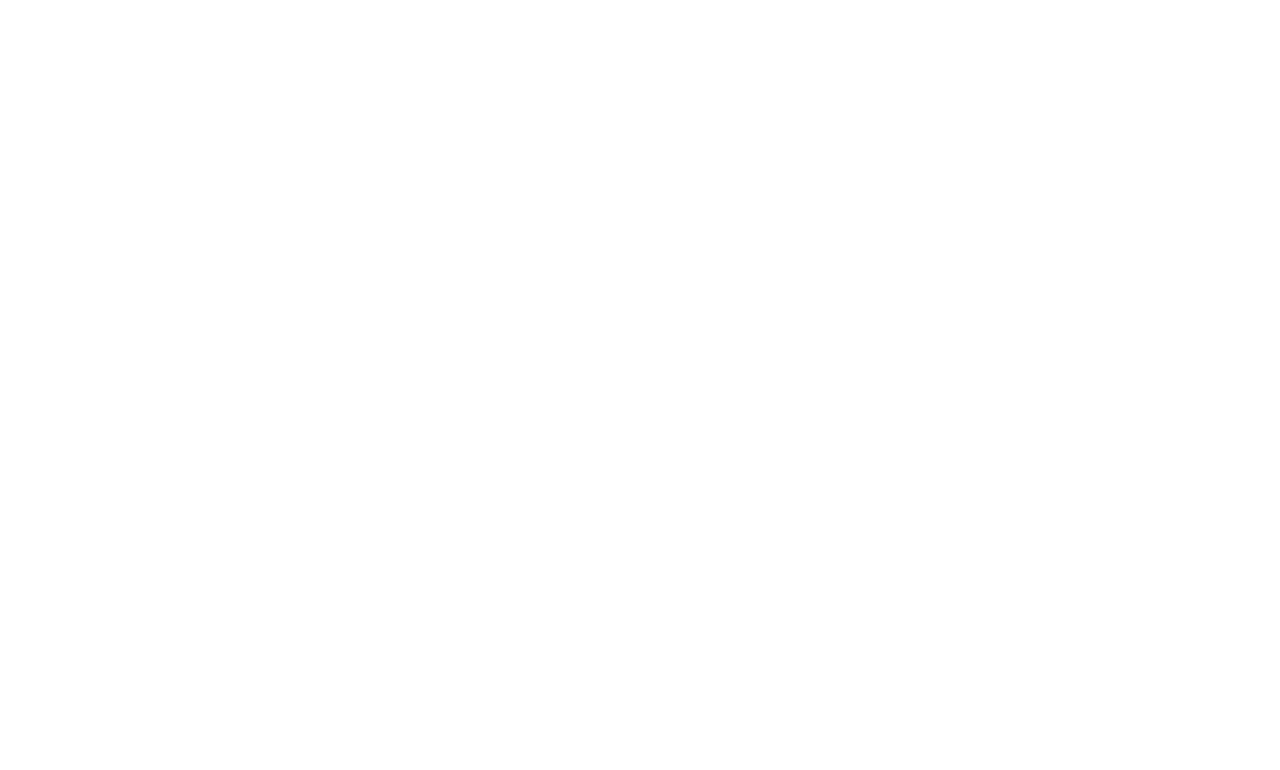
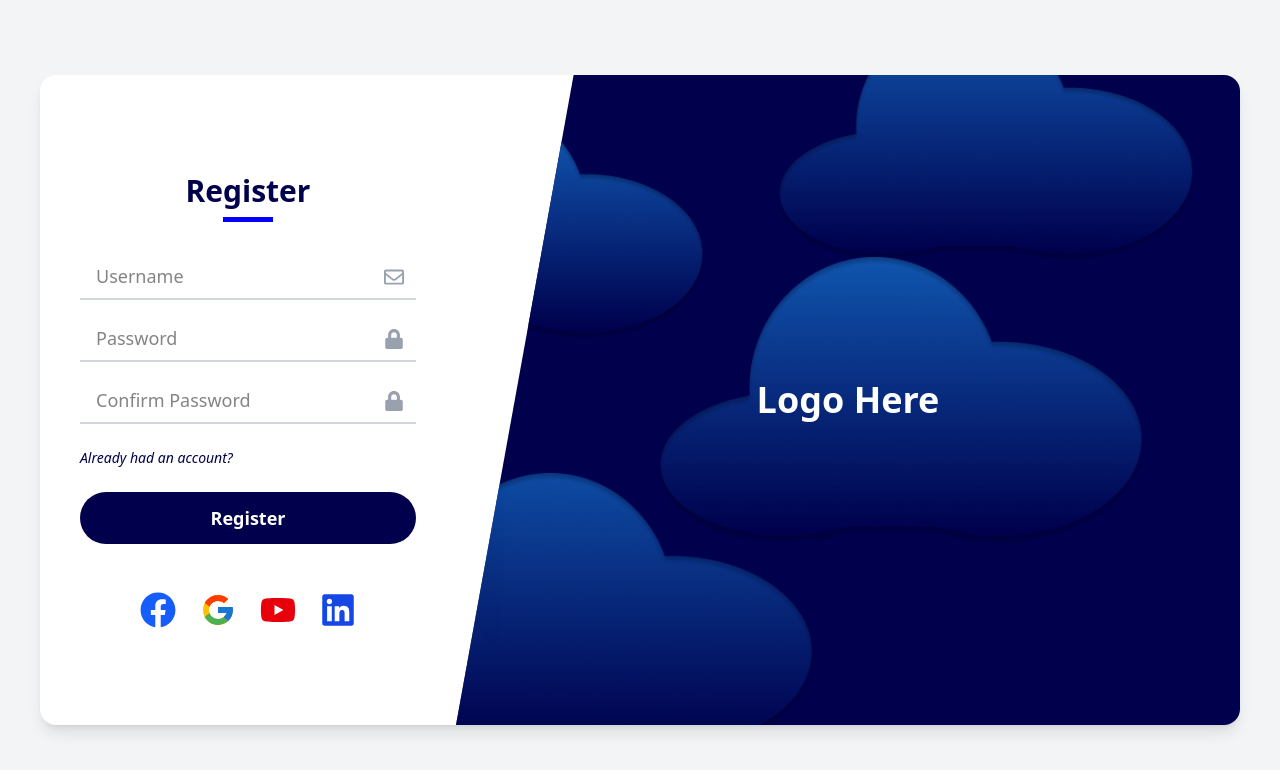
Before and after one commit to nguyentansinh123/PriceChecking, a React (Vite) app in the folder frontend/: page /register in a window 1280 px wide. Before the commit this address had no page. Shown: the top 770 px of the page. Built offline with nearby package versions, Linux system fonts and the light colour scheme.

Commit message:
Register UI

```diff
--- a/frontend/package.json
+++ b/frontend/package.json
@@ -15,6 +15,7 @@
     "@types/react-router-dom": "^5.3.3",
     "class-variance-authority": "^0.7.1",
     "clsx": "^2.1.1",
+    "framer-motion": "^12.23.12",
     "lucide-react": "^0.525.0",
     "react": "^19.1.0",
     "react-dom": "^19.1.0",
--- a/frontend/src/App.tsx
+++ b/frontend/src/App.tsx
@@ -1,6 +1,7 @@
 import './App.css'
 import { Routes, Route } from 'react-router-dom';
 import LoginPage from './pages/LoginPage/LoginPage';
+import RegisterPage from './pages/Register/RegisterPage';
 
 function App() {
 
@@ -8,6 +9,7 @@
     <>
       <Routes>
         <Route path="/login" element={<LoginPage />} />
+        <Route path='/register' element={<RegisterPage/>}/>
       </Routes>
     </>
   )
--- a/frontend/src/pages/LoginPage/LoginPage.tsx
+++ b/frontend/src/pages/LoginPage/LoginPage.tsx
@@ -1,6 +1,7 @@
 import { FaRegEnvelope, FaLock, FaFacebook, FaYoutube, FaLinkedin } from 'react-icons/fa';
 import { FcGoogle } from 'react-icons/fc';
 import cloudImage from '../../assets/cloud.png';
+import { Link } from 'react-router-dom';
 
 const LoginPage = () => {
   return (
@@ -69,6 +70,13 @@
                 Login
               </button>
             </form>
+
+              <Link
+                to="/register"
+                className="block text-sm italic text-[#00004C] mt-6 hover:underline"
+              >
+                Don't have an account? Register Here
+              </Link>
             <div className="mt-12 flex justify-center items-center space-x-6">
               <a href="#" className="text-blue-600 text-4xl hover:opacity-80"><FaFacebook /></a>
               <a href="#" className="text-4xl hover:opacity-80"><FcGoogle /></a>
--- /dev/null
+++ b/frontend/src/pages/Register/RegisterPage.tsx
@@ -0,0 +1,97 @@
+import { FaRegEnvelope, FaLock, FaFacebook, FaYoutube, FaLinkedin } from 'react-icons/fa';
+import { FcGoogle } from 'react-icons/fc';
+import cloudImage from '../../assets/cloud.png';
+import { Link } from 'react-router-dom';
+
+const RegisterPage = () => {
+  return (
+    <div className="flex justify-center items-center min-h-screen bg-gray-100">
+      <div className="flex w-[1200px] h-[650px] bg-white rounded-2xl overflow-hidden shadow-lg relative">
+        {/* Left: White form panel */}
+        <div className="flex-[3] flex flex-col items-center justify-center p-10">
+          <div className="w-full max-w-sm">
+            <div className="flex flex-col justify-center items-center mb-8">
+              <h2 className="text-3xl font-bold mb-2 text-[#00004C]">Register</h2>
+              <div className="h-[5px] w-[50px] bg-[#0000FF]"></div>
+            </div>
+            <form>
+              <div className="mb-4 relative">
+                <input
+                  type="text"
+                  placeholder="Username"
+                  className="w-full pr-11 pl-4 py-2 border-b-2 border-gray-300 focus:outline-none focus:border-[#0088FF] text-lg"
+                />
+                <span className="absolute right-3 top-1/2 -translate-y-1/2 text-gray-400 text-xl">
+                  <FaRegEnvelope />
+                </span>
+              </div>
+              <div className="mb-4 relative">
+                <input
+                  type="password"
+                  placeholder="Password"
+                  className="w-full pr-11 pl-4 py-2 border-b-2 border-gray-300 focus:outline-none focus:border-[#0088FF] text-lg"
+                />
+                <span className="absolute right-3 top-1/2 -translate-y-1/2 text-gray-400 text-xl">
+                  <FaLock />
+                </span>
+              </div>
+              <div className="mb-6 relative">
+                <input
+                  type="password"
+                  placeholder="Confirm Password"
+                  className="w-full pr-11 pl-4 py-2 border-b-2 border-gray-300 focus:outline-none focus:border-[#0088FF] text-lg"
+                />
+                <span className="absolute right-3 top-1/2 -translate-y-1/2 text-gray-400 text-xl">
+                  <FaLock />
+                </span>
+              </div>
+              <Link
+                to="/login"
+                className="block text-sm italic text-[#00004C] mb-6 hover:underline"
+              >
+                Already had an account?
+              </Link>
+              <button
+                type="submit"
+                className="w-full bg-[#00004C] text-white font-bold py-3 rounded-full text-lg hover:bg-[#0088FF] transition"
+              >
+                Register
+              </button>
+            </form>
+            <div className="mt-12 flex justify-center items-center space-x-6">
+              <a href="#" className="text-blue-600 text-4xl hover:opacity-80"><FaFacebook /></a>
+              <a href="#" className="text-4xl hover:opacity-80"><FcGoogle /></a>
+              <a href="#" className="text-red-600 text-4xl hover:opacity-80"><FaYoutube /></a>
+              <a href="#" className="text-blue-700 text-4xl hover:opacity-80"><FaLinkedin /></a>
+            </div>
+          </div>
+        </div>
+
+        {/* Right: Blue slanted cloud panel */}
+        <div
+          className="flex-[7] flex items-center justify-center relative overflow-hidden"
+          style={{
+            background: "#00004C",
+            clipPath: "polygon(15% 0, 100% 0, 100% 100%, 0 100%)",
+          }}
+        >
+          <img src={cloudImage} alt="cloud" className="absolute top-[30px] left-[-150px] w-[400px] opacity-90" />
+          <img src={cloudImage} alt="cloud" className="absolute top-[-60px] left-[320px] w-[420px] opacity-80" />
+          <img src={cloudImage} alt="cloud" className="absolute bottom-[-30px] left-[-120px] w-[480px] opacity-70" />
+          <img src={cloudImage} alt="cloud" className="absolute bottom-[180px] left-[200px] w-[490px] opacity-80" />
+          <span className="text-white text-4xl font-bold z-10">Logo Here</span>
+          <div
+            className="absolute top-0 left-[-40px] h-full w-[80px] pointer-events-none"
+            style={{
+              background: "linear-gradient(-120deg, rgba(0,0,0,0.09) 25%, rgba(0,0,0,0) 75%)",
+              filter: "blur(6px)",
+              borderRadius: "40px 0 0 40px",
+            }}
+          />
+        </div>
+      </div>
+    </div>
+  );
+};
+
+export default RegisterPage;
```
Also changed, not shown: 1 other file (tests, documents, lock files or other folders).
